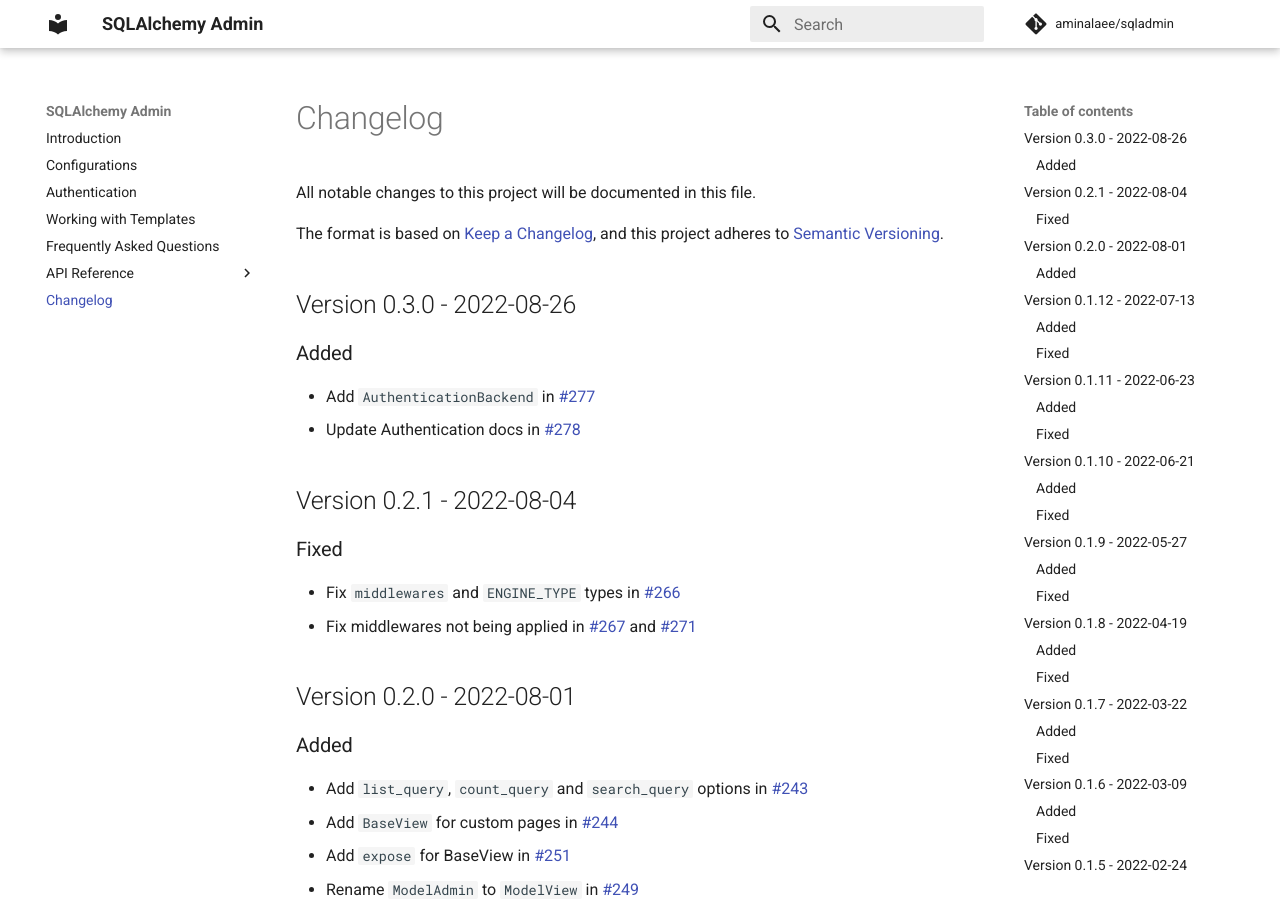
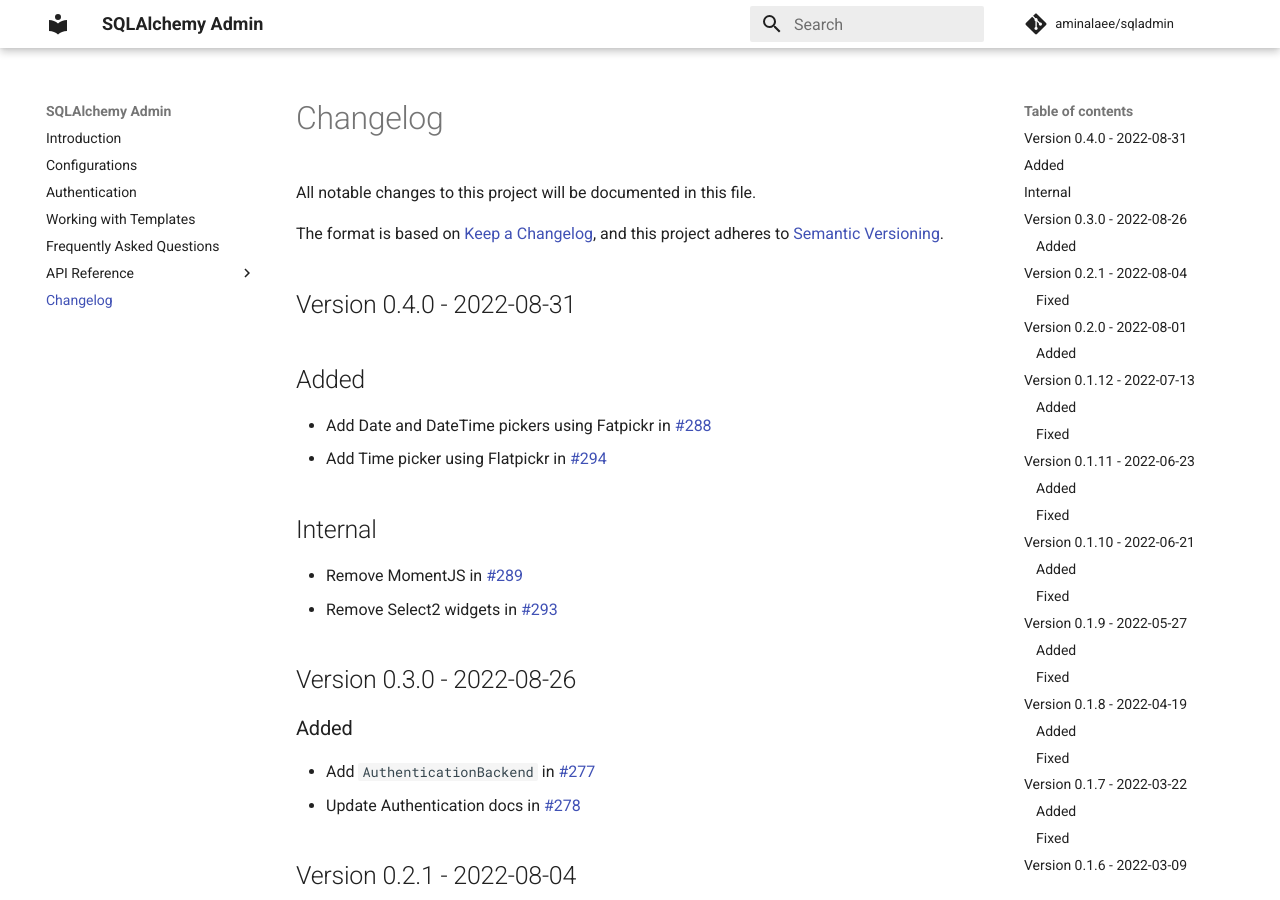
Before and after one commit to aminalaee/sqladmin, an MkDocs documentation site: the page built from docs/changelog.md, in a window 1280 px wide and 900 px high. Built offline with MkDocs 1.6.1 and Material for MkDocs 9.7.7, drawn with Linux system fonts in a browser that asks for light colours; comment, search, counter and statistics services are not loaded.

Commit message:
Version 0.4.0 (#296)

```diff
--- a/docs/changelog.md
+++ b/docs/changelog.md
@@ -3,6 +3,17 @@
 
 The format is based on [Keep a Changelog](https://keepachangelog.com/en/1.0.0/),
 and this project adheres to [Semantic Versioning](https://semver.org/spec/v2.0.0.html).
+
+## Version 0.4.0 - 2022-08-31
+
+## Added
+
+* Add Date and DateTime pickers using Fatpickr in [#288](https://github.com/aminalaee/sqladmin/pull/288)
+* Add Time picker using Flatpickr in [#294](https://github.com/aminalaee/sqladmin/pull/294)
+
+## Internal
+* Remove MomentJS in [#289](https://github.com/aminalaee/sqladmin/pull/289)
+* Remove Select2 widgets in [#293](https://github.com/aminalaee/sqladmin/pull/293)
 
 ## Version 0.3.0 - 2022-08-26
 
--- a/sqladmin/__init__.py
+++ b/sqladmin/__init__.py
@@ -1,7 +1,7 @@
 from sqladmin.application import Admin, expose
 from sqladmin.models import BaseView, ModelAdmin, ModelView
 
-__version__ = "0.3.0"
+__version__ = "0.4.0"
 
 __all__ = [
     "Admin",
```
Also changed, not shown: CHANGELOG.md (+13 -0 lines).
